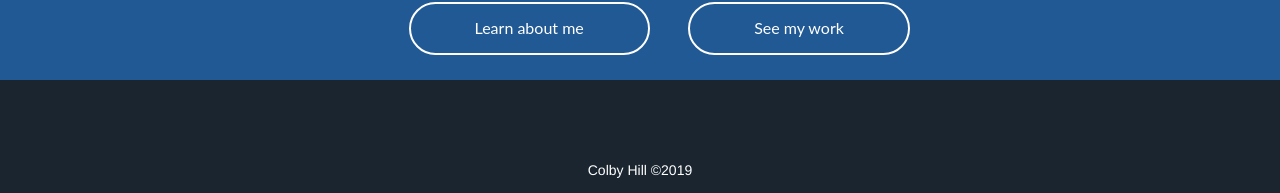
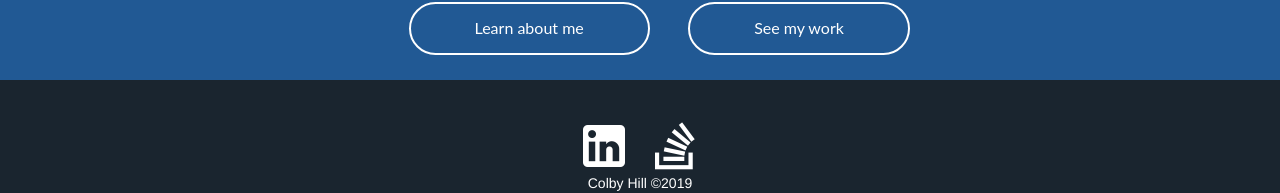
Before and after one commit to colbyhill21/PersonalWebsite, an Angular app: page / in a window 1280 px wide. Shown: the part 896-1089 px from the top of the page. Built offline with nearby package versions, Linux system fonts and the light colour scheme.

Commit message:
Added the link to my SO onto the site and also added the icon to the footer. Changed the github and linkedin icon's also to fit the style

```diff
--- a/src/app/app.component.css
+++ b/src/app/app.component.css
@@ -11,7 +11,8 @@
 
 .footer-col {
     text-align: center;
-    padding-top: 1vmin;
+    padding: 1vmin 0.5vmin;
+    margin-bottom: 0.5%;
     height: 100%;
     display: inline-block;
 }
--- a/src/app/app.component.html
+++ b/src/app/app.component.html
@@ -37,12 +37,15 @@
 
 <div class="footer-row" style="padding: 0; margin: 0; text-align: center; overflow: visible">
 	<div class="footer-col">
-		<a class="linkedin-icon" href="https://www.linkedin.com/in/colby-h/"> <span class="mdi mdi-linkedin-box"></span> </a>
+		<a class="linkedin-icon" href="https://www.linkedin.com/in/colby-h/"> <span class="mdi mdi-linkedin"></span> </a>
 	</div>
 	<div class="footer-col">
-		<a class="linkedin-icon" href="https://github.com/colbyhill21"> <span class="mdi mdi-github-box"></span> </a>
+		<a class="linkedin-icon" href="https://github.com/colbyhill21"> <span class="mdi mdi-github-circle"></span> </a>
+	</div>
+	<div class="footer-col">
+		<a class="linkedin-icon" href="https://stackoverflow.com/users/7553610/colby-hill"> <span class="mdi mdi-stack-overflow"></span> </a>
 	</div>
 </div>
-<div class="row" style="text-align: center; color: white; padding: 0; margin: 0; background-color: #1a252f; width: 100vw;">
+<div class="row" style="text-align: center; color: white; padding: 0; margin: 1% 0 0; background-color: #1a252f; width: 100vw;">
 	Colby Hill &copy;2019
 </div>
```
